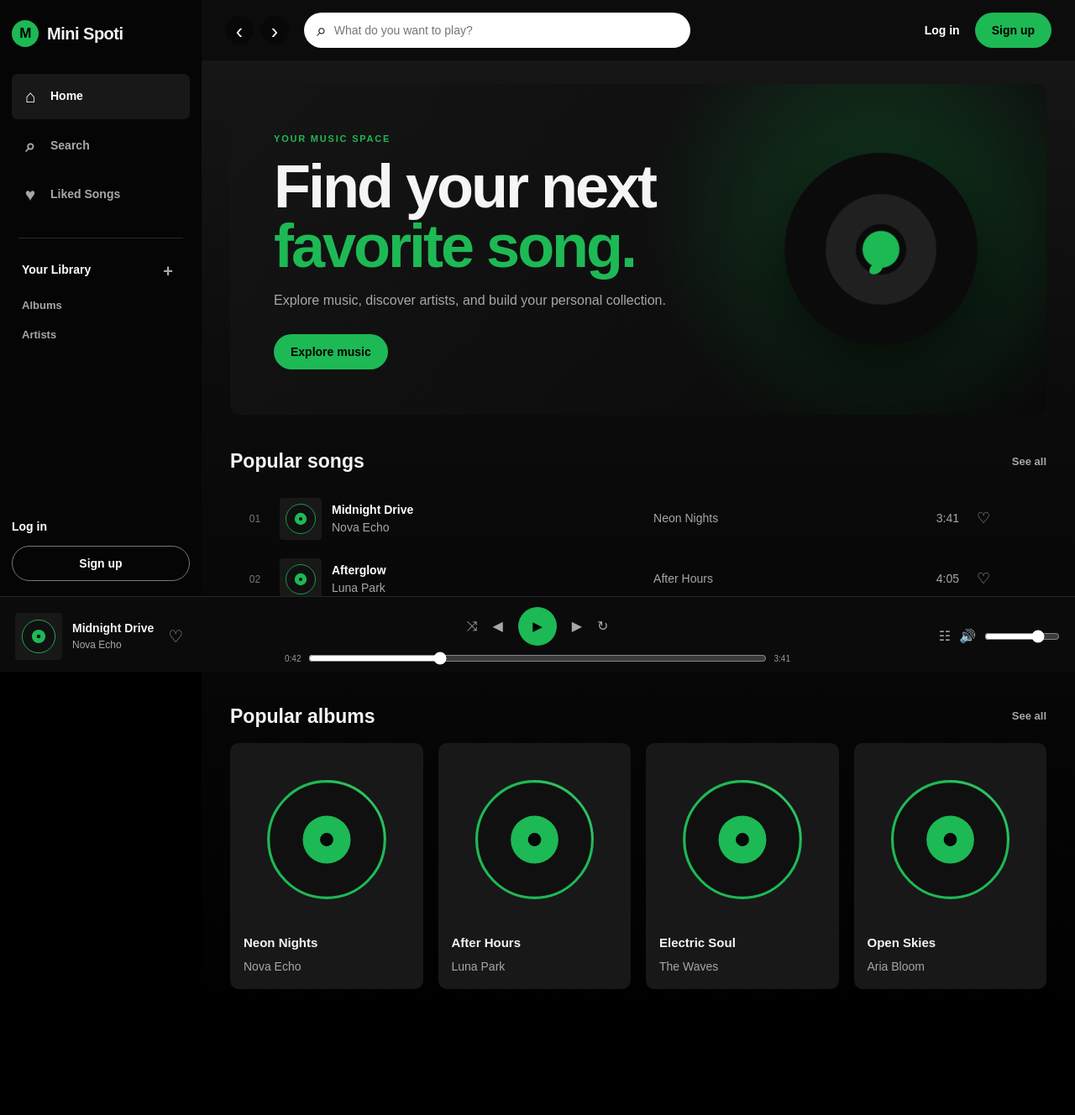
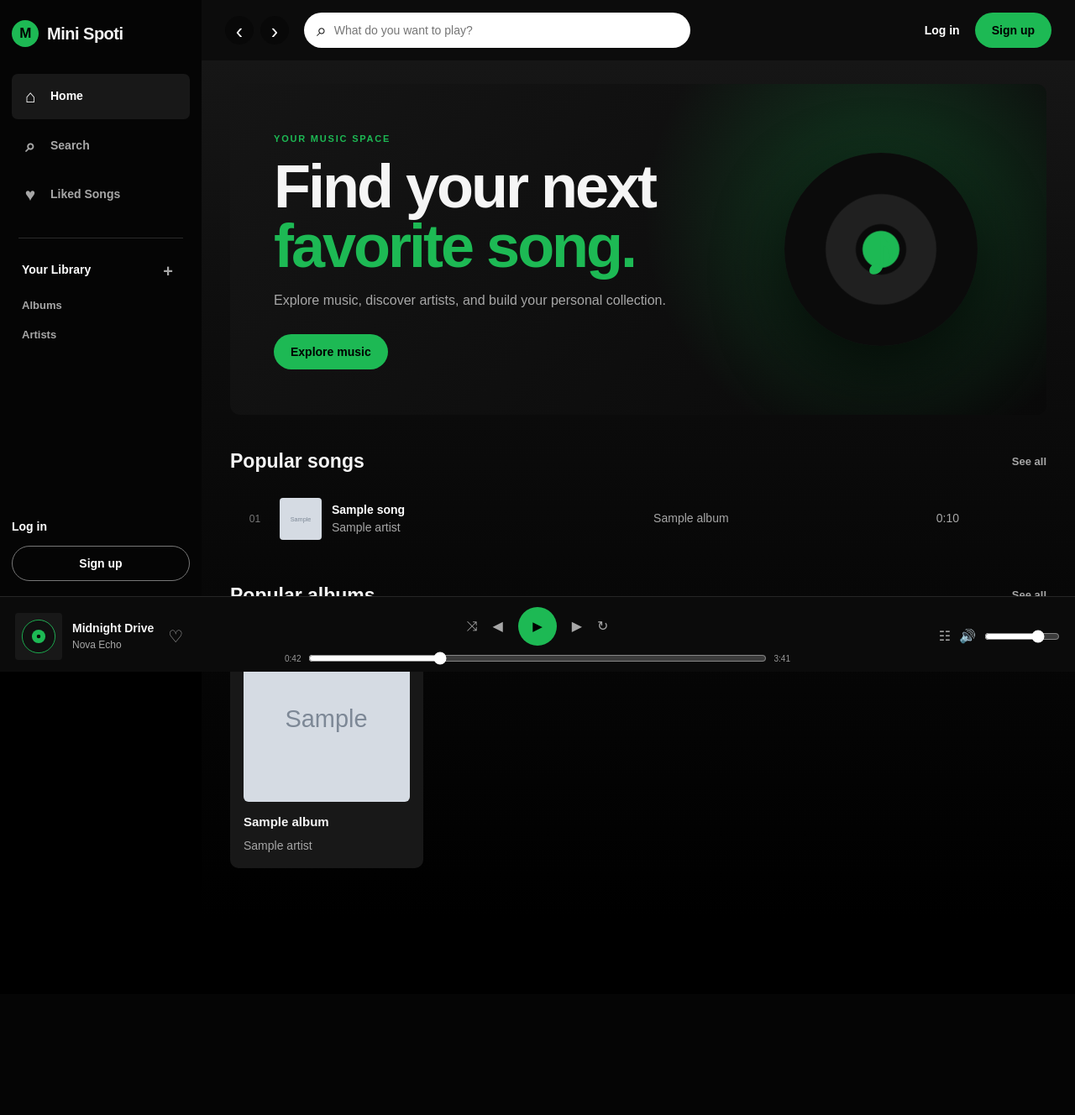
Before and after one commit to AmirrezaShapouri/mini_spoti, a Django app: page / in a window 1280 px wide. Shown: the whole page at 84% size. After the commit the page ends 1034 px from the top, so only its background shows below. Run offline with Django 5.2, Linux system fonts and the light colour scheme; tables that the repository leaves empty hold one stand-in row (values such as "Sample post"); grey boxes marked "Sample" are stand-in pictures.

Commit message:
homepage

```diff
--- a/core/views.py
+++ b/core/views.py
@@ -1,17 +1,28 @@
+
 from django.shortcuts import render
 
 from music.models import Album, Song
 
 
+def format_duration(seconds):
+    minutes, remaining_seconds = divmod(seconds, 60)
+    return f"{minutes}:{remaining_seconds:02d}"
+
+
 def home(request):
-    popular_songs = Song.objects.select_related(
-        "artist",
-        "album",
-    ).order_by("-plays")[:6]
+    popular_songs = list(
+        Song.objects.select_related(
+            "artist",
+            "album",
+        ).order_by("-plays", "-created_at")[:6]
+    )
 
     popular_albums = Album.objects.select_related(
         "artist",
-    )[:6]
+    ).order_by("-release_date", "title")[:6]
+
+    for song in popular_songs:
+        song.duration_display = format_duration(song.duration)
 
     context = {
         "popular_songs": popular_songs,
--- a/templates/home.html
+++ b/templates/home.html
@@ -1,10 +1,11 @@
+{% load static %}
 <!DOCTYPE html>
 <html lang="en">
 <head>
     <meta charset="UTF-8">
     <meta name="viewport" content="width=device-width, initial-scale=1.0">
     <title>Home - Mini Spoti</title>
-    <link rel="stylesheet" href="static/css/style.css">
+    <link rel="stylesheet" href="{% static 'css/style.css' %}">
 </head>
 <body>
 <div class="app-shell">
@@ -51,36 +52,84 @@
 
             <section class="content-section">
                 <div class="section-heading"><h2>Popular songs</h2><a href="songs.html" class="see-all">See all</a></div>
+
 <div class="song-list">
+    {% for song in popular_songs %}
         <article class="song-row">
-                        <span class="track-number">01</span><img src="static/images/album-placeholder.svg" alt="" class="track-cover">
-                        <div class="track-info"><strong>Midnight Drive</strong><span>Nova Echo</span></div>
-                        <span class="track-album">Neon Nights</span><span class="track-duration">3:41</span>
-                        <button class="heart-button">♡</button><button class="row-play">▶</button>
+            <span class="track-number">
+                {{ forloop.counter|stringformat:"02d" }}
+            </span>
+
+            {% if song.cover %}
+                <img
+                    src="{{ song.cover.url }}"
+                    alt="{{ song.title }}"
+                    class="track-cover"
+                >
+            {% elif song.album and song.album.cover %}
+                <img
+                    src="{{ song.album.cover.url }}"
+                    alt="{{ song.album.title }}"
+                    class="track-cover"
+                >
+            {% else %}
+                <img
+                    src="{% static 'images/album-placeholder.svg' %}"
+                    alt=""
+                    class="track-cover"
+                >
+            {% endif %}
+
+            <div class="track-info">
+                <strong>{{ song.title }}</strong>
+                <span>{{ song.artist.name }}</span>
+            </div>
+
+            <span class="track-album">
+                {% if song.album %}
+                    {{ song.album.title }}
+                {% else %}
+                    Single
+                {% endif %}
+            </span>
+
+            <span class="track-duration">
+                {{ song.duration_display }}
+            </span>
         </article>
-                    <article class="song-row">
-                        <span class="track-number">02</span><img src="static/images/album-placeholder.svg" alt="" class="track-cover">
-                        <div class="track-info"><strong>Afterglow</strong><span>Luna Park</span></div>
-                        <span class="track-album">After Hours</span><span class="track-duration">4:05</span>
-                        <button class="heart-button">♡</button><button class="row-play">▶</button>
-                    </article>
-                    <article class="song-row">
-                        <span class="track-number">03</span><img src="static/images/album-placeholder.svg" alt="" class="track-cover">
-                        <div class="track-info"><strong>Electric Soul</strong><span>The Waves</span></div>
-                        <span class="track-album">Electric Soul</span><span class="track-duration">3:28</span>
-                        <button class="heart-button liked">♥</button><button class="row-play">▶</button>
-                    </article>
+    {% empty %}
+        <p>No songs available yet.</p>
+    {% endfor %}
 </div>
+
             </section>
 
             <section class="content-section">
                 <div class="section-heading"><h2>Popular albums</h2><a href="albums.html" class="see-all">See all</a></div>
+
 <div class="card-grid">
-                    <a class="music-card" href="album-detail.html"><img src="static/images/album-placeholder.svg" alt="Album cover"><strong>Neon Nights</strong><span>Nova Echo</span></a>
-                    <a class="music-card" href="album-detail.html"><img src="static/images/album-placeholder.svg" alt="Album cover"><strong>After Hours</strong><span>Luna Park</span></a>
-                    <a class="music-card" href="album-detail.html"><img src="static/images/album-placeholder.svg" alt="Album cover"><strong>Electric Soul</strong><span>The Waves</span></a>
-                    <a class="music-card" href="album-detail.html"><img src="static/images/album-placeholder.svg" alt="Album cover"><strong>Open Skies</strong><span>Aria Bloom</span></a>
+    {% for album in popular_albums %}
+        <article class="music-card">
+            {% if album.cover %}
+                <img
+                    src="{{ album.cover.url }}"
+                    alt="{{ album.title }}"
+                >
+            {% else %}
+                <img
+                    src="{% static 'images/album-placeholder.svg' %}"
+                    alt=""
+                >
+            {% endif %}
+
+            <strong>{{ album.title }}</strong>
+            <span>{{ album.artist.name }}</span>
+        </article>
+    {% empty %}
+        <p>No albums available yet.</p>
+    {% endfor %}
 </div>
+
             </section>
         </section>
     </main>
@@ -91,6 +140,6 @@
     <div class="player-controls"><div class="player-buttons"><button class="player-button">⤨</button><button class="player-button">◀</button><button class="play-button">▶</button><button class="player-button">▶</button><button class="player-button">↻</button></div><div class="progress-row"><span>0:42</span><input type="range" value="28"><span>3:41</span></div></div>
     <div class="player-extra"><button class="player-button">☷</button><button class="player-button">🔊</button><input class="volume-slider" type="range" value="75"></div>
 </div>
-<script src="static/js/app.js"></script>
+<script src="{% static 'js/app.js' %}"></script>
 </body>
 </html>
```
Also changed, not shown: media/albums/images.jpg (added). Lines whose indentation alone changed are shown as unchanged.
